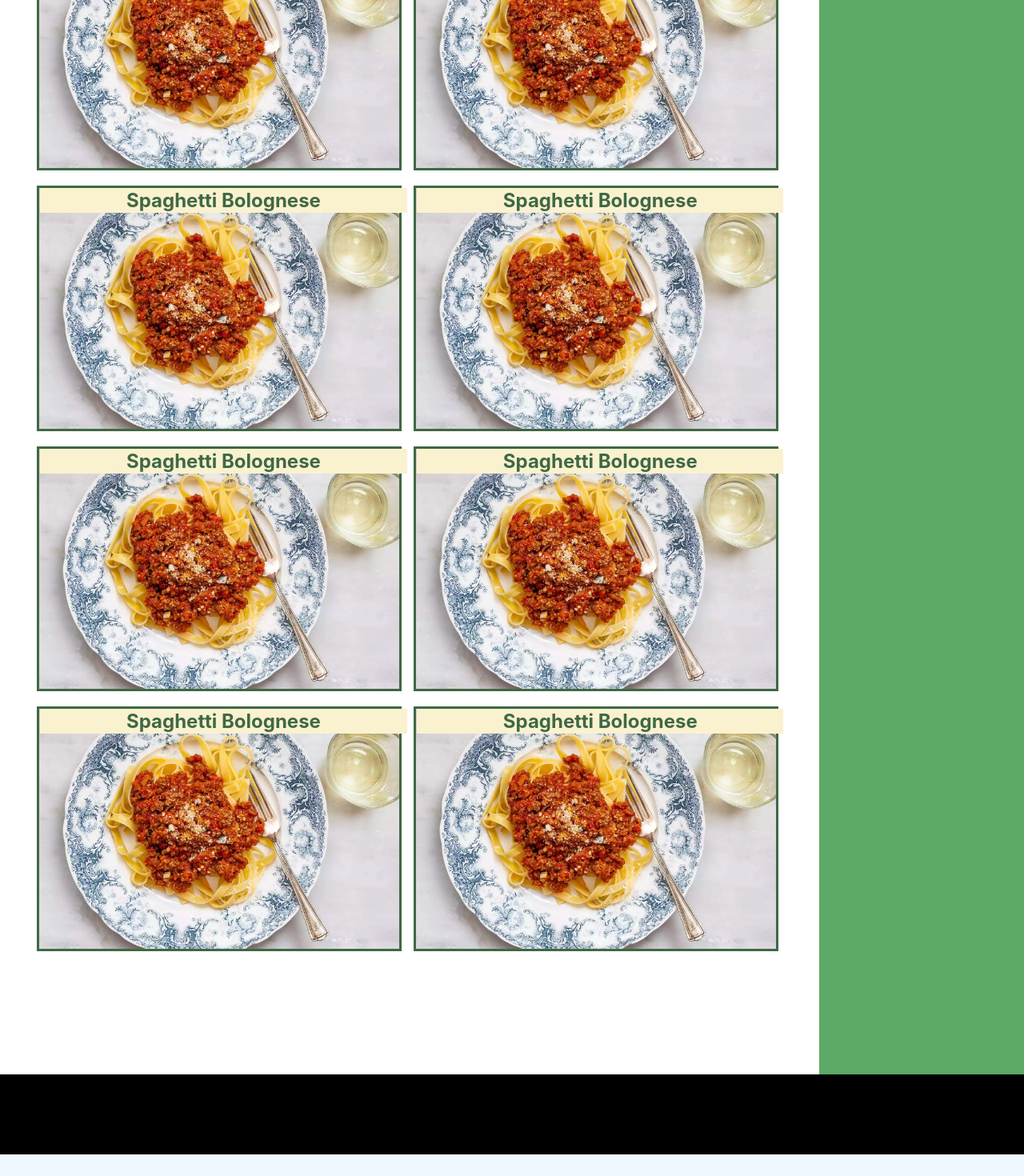
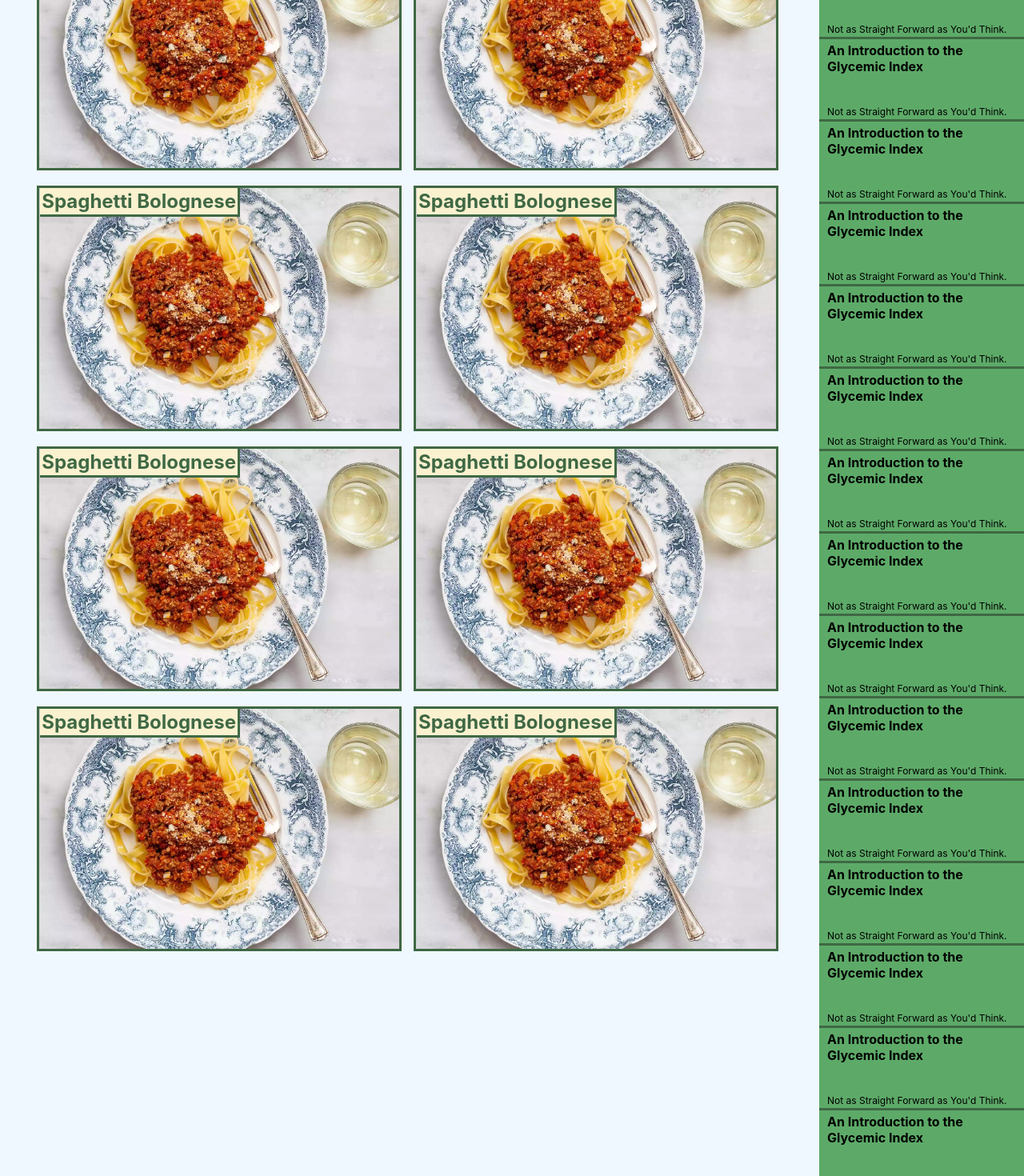
Before and after one commit to BenjaHolmes/PERN-RecipeApp, a React (Create React App) app in the folder client/: page / in a window 1280 px wide. Shown: the part 260-1730 px from the top of the page at 80% size. Before the commit the page ends 1703 px from the top, so only its background shows below. Built offline with nearby package versions, Linux system fonts and the light colour scheme.

Commit message:
initial style of articles and info page

```diff
--- a/client/src/App.js
+++ b/client/src/App.js
@@ -11,6 +11,7 @@ import {
 import './index.css'
 import MainPage from './components/mainPage/mainPage';
 import AuthPage from './components/log-in/authPage';
+import InfoPage from './components/infoPage/infoPage';
 
 export default function App() {
   const theme = useSelector(themeSelector);
@@ -19,8 +20,8 @@ export default function App() {
         <BrowserRouter>
           <Routes>
             <Route path='/' element={<> <Header /> <MainPage /> <Footer /> </>} />
-            <Route path='/auth' element={<> <Header /> <AuthPage /> <Footer /> </>}/>
-
+            <Route path='/auth' element={<> <Header /> <AuthPage /> </>} />
+            <Route path='/info' element={ <> <Header /> <InfoPage /> <Footer /> </>} />
           </Routes>
         </BrowserRouter>
     </div>
--- a/client/src/components/article-list/article.css
+++ b/client/src/components/article-list/article.css
@@ -14,3 +14,39 @@
     flex-grow: 2;
     margin-left: 1px solid #5DAA68;
 }
+#Dark .articleCard {
+    width: 100%;
+    height: 100px;
+    border-bottom: 3px solid #5DAA68;
+    display: flex;
+    flex-direction: column;
+    position: relative;
+}
+#Light .articleCard {
+    width: 100%;
+    height: 100px;
+    border-bottom: 3px solid #3F6844;
+    display: flex;
+    flex-direction: column;
+    position: relative;
+}
+.title {
+    font-weight: bold;
+    font-size: 1rem;
+    width: 95%;
+    position: absolute;
+    top: -12px;
+    left: 10px;
+}
+.subheading {
+    font-size: 0.75rem;
+    position: absolute;
+    left: 10px;
+    bottom: -10px;
+}
+#Light .articleCard p {
+    color: #000000;
+}
+#Dark .articleCard p {
+    color: #FAF1CF;
+}
--- a/client/src/components/article-list/articleCard.js
+++ b/client/src/components/article-list/articleCard.js
@@ -4,7 +4,13 @@ import './article.css';
 const ArticleCard = () => {
     return (
         <div>
-            Article Card
+            <div className='articleCard'>
+                <p className='title'> An Introduction to the Glycemic Index </p>
+                <p className='subheading'> Not as Straight Forward as You'd Think. </p>
+            </div>
+            <div className='articleImgHolder'>
+
+            </div>
         </div>
     );
 }
--- a/client/src/components/article-list/articleList.js
+++ b/client/src/components/article-list/articleList.js
@@ -6,6 +6,22 @@ const ArticleList = () => {
     return (
         <article className='articleListHolder'>
             <ArticleCard />
+            <ArticleCard />
+            <ArticleCard />
+            <ArticleCard />
+            <ArticleCard />
+            <ArticleCard />
+            <ArticleCard />
+            <ArticleCard />
+            <ArticleCard />
+            <ArticleCard />
+            <ArticleCard />
+            <ArticleCard />
+            <ArticleCard />
+            <ArticleCard />
+            <ArticleCard />
+            <ArticleCard />
+            <ArticleCard />
         </article>
     );
 }
--- a/client/src/components/header/header.css
+++ b/client/src/components/header/header.css
@@ -13,7 +13,7 @@
     height: 100%;
     max-height: 150px;
     min-height: 100px;
-    background-color: #203b24;
+    background-color: #3F6844;
     border-bottom: 3px solid #5DAA68;
 }
 .logo {
--- a/client/src/components/header/header.js
+++ b/client/src/components/header/header.js
@@ -37,10 +37,7 @@ export default function Header() {
         <div className='left-side'>
             <img src={logo} className='logo' onClick={()=>navigate('/')}
                 alt='The Sites Logo of an Apple, Knife and Fork' />
-
             <h1> Meal Share App </h1>
-            <h4> Discover a Recipe, or Share Your Own! </h4>
-
         </div>
         <div className='right-side'>
             {/* Animate Prescene is Required to animate the exit of the motion.div before it is removed from the DOM */}
@@ -50,7 +47,7 @@ export default function Header() {
                 transition={{type: 'tween', duration: .65}} key='menuBar'
                 exit={{opacity: 0}} className='menu-buttons'>
                     <img src={HomePage} onClick={()=>navigate('/')} alt='Press for Home Page' />
-                    <img src={Info} alt='Press for Info Page'/>
+                    <img src={Info} onClick={()=>navigate('/info')} alt='Press for Info Page'/>
                     <img src={Account} onClick={accountClicked} alt='Press for Account Page'/>
                     <img src={Switch} onClick={themeClicked} alt='Press to Switch between Light and Dark Mode'/>
                 </motion.div>
--- /dev/null
+++ b/client/src/components/infoPage/infoPage.css
@@ -0,0 +1,46 @@
+.infoPage {
+    min-height: 1082px;
+    height: 100%;
+    width: 100%;
+    background-color: aliceblue;
+}
+.infoHeader {
+    width: 100%;
+    height: 85px;
+    font-size: 1rem;
+    display: flex;
+    justify-content: center;
+    align-items: center;
+    flex-wrap: wrap;
+    color: #3F6844;
+    text-shadow: 2px 2px #FAF1CF;
+}
+.infoCards {
+    width: 100%;
+    height: 100%;
+    min-height: 700px;
+    display: flex;
+    justify-content: center;
+    flex-wrap: wrap;
+}
+#Dark .iCard {
+    width: 45%;
+    height: 50%;
+    min-width: 350px;
+    min-height: 450px;
+    margin: 15px;
+    border-radius: 2%;
+    background-color: #3F6844;
+    border: 3px solid #FAF1CF;
+
+}
+#Light .iCard {
+    width: 45%;
+    height: 50%;
+    min-width: 350px;
+    min-height: 450px;
+    margin: 15px;
+    border-radius: 2%;
+    background-color: #5DAA68;
+    border: 3px solid #FAF1CF;
+}
--- /dev/null
+++ b/client/src/components/infoPage/infoPage.js
@@ -0,0 +1,20 @@
+import React from 'react';
+import './infoPage.css';
+
+const InfoPage = () => {
+    return (
+        <div className='infoPage'>
+            <div className='infoHeader'>
+                <h1> Discover New Recipes, or Share Your Own! </h1>
+            </div>
+            <div className='infoCards'>
+                <div className='iCard'> 1 </div>
+                <div className='iCard'> 2 </div>
+                <div className='iCard'> 2 </div>
+                <div className='iCard'> 2 </div>
+            </div>
+        </div>
+    );
+}
+
+export default InfoPage;
--- a/client/src/components/log-in/logIn.css
+++ b/client/src/components/log-in/logIn.css
@@ -11,6 +11,8 @@
     flex-direction: column;
     justify-content: center;
     align-items: center;
+    z-index: 999;
+
 }
 #Light .loginContainer {
     border: 1px solid #3F6844;
@@ -25,6 +27,7 @@
     flex-direction: column;
     justify-content: center;
     align-items: center;
+    z-index: 999;
 }
 .loginContainer button {
     width: 80%;
--- a/client/src/components/recipe-list/recipe.css
+++ b/client/src/components/recipe-list/recipe.css
@@ -1,7 +1,7 @@
 .recipeListHolder {
     height: 100%;
     min-height: 1500px;
-    background-color: rgb(255, 255, 255);
+    background-color: aliceblue;
     flex-grow: 2.5;
     display: flex;
     align-items: center;
@@ -106,12 +106,10 @@
     border: 3px solid #3F6844;
 }
 .cardData {
-    width: 99.5%;
     height: 0px;
     position: absolute;
     top: -21px;
     left: 4px;
-    margin: 0px;
 }
 .cardImg {
     cursor: pointer;
@@ -129,8 +127,10 @@
 }
 .recipeTitle {
     display: flex;
-    justify-content: space-evenly;
-    border: 1px solid #FAF1CF;
+    justify-content: center;
     background-color: #FAF1CF;
+    border-right: 3px solid #3F6844;
+    border-bottom: 3px solid #3F6844;
+    padding: 2px;
     cursor: pointer;
 }
```
Also changed, not shown: client/src/components/header/menuIcons/menuIcon.png.
